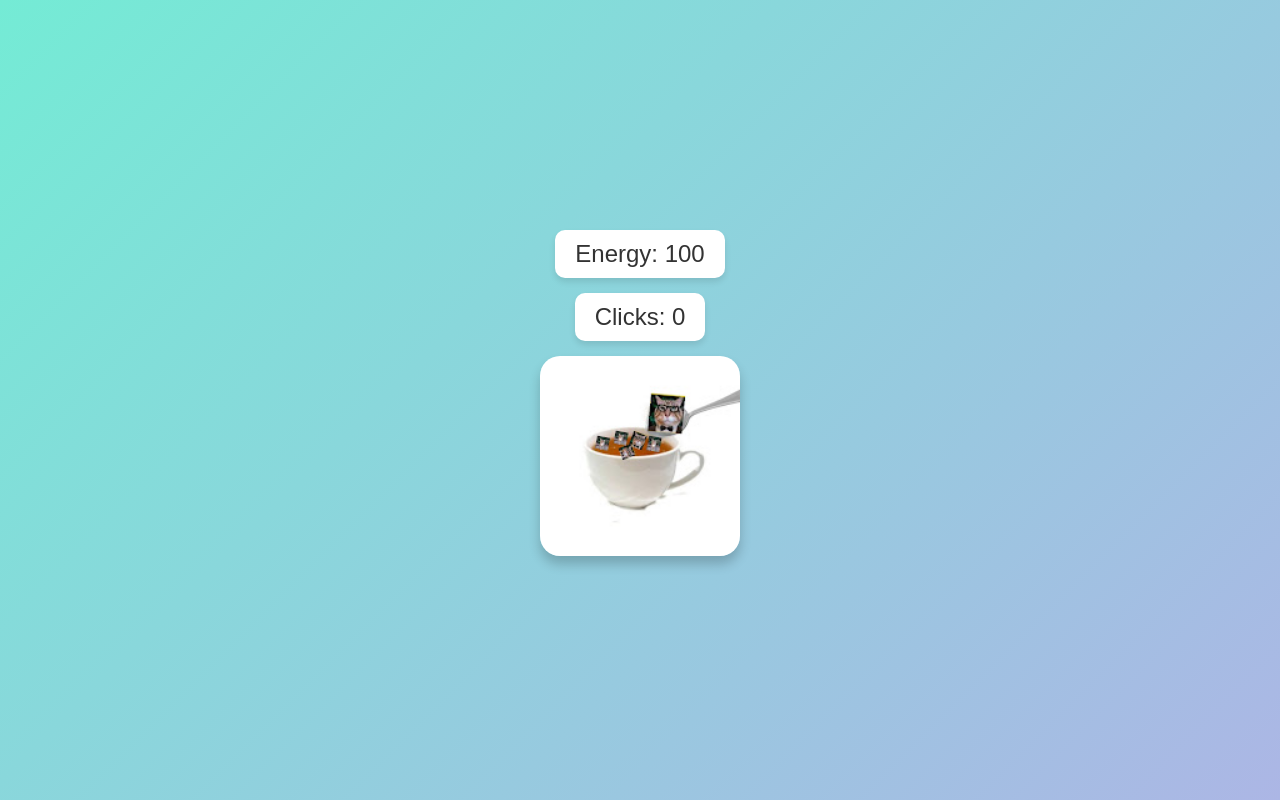
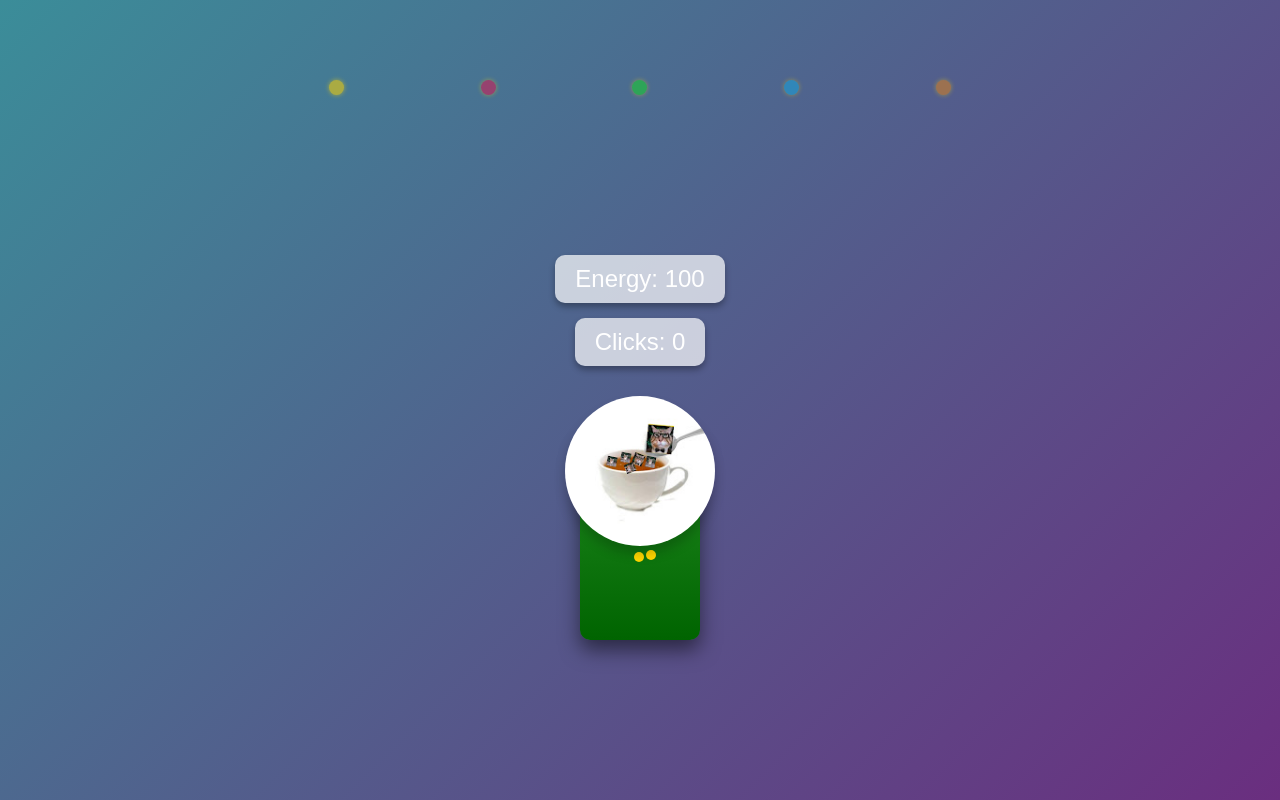
Before and after one commit to Shop-tea-with-trojan/clicker, a plain HTML site: page index.html in a window 1280 px wide. Drawn offline with Linux system fonts and the light colour scheme.

Commit message:
Add files via upload

```diff
--- a/index.html
+++ b/index.html
@@ -13,42 +13,172 @@
             height: 100vh;
             margin: 0;
             font-family: 'Arial', sans-serif;
-            background: linear-gradient(135deg, #74ebd5, #acb6e5);
-            color: #333;
+            background: linear-gradient(135deg, #3b8d99, #6a2e7f);
+            color: #fff;
+            overflow: hidden;
+            position: relative;
         }
         #energy, #clicks {
             font-size: 24px;
             margin-bottom: 15px;
             padding: 10px 20px;
-            background: #fff;
+            background: rgba(255, 255, 255, 0.7);
             border-radius: 10px;
-            box-shadow: 0 4px 6px rgba(0, 0, 0, 0.1);
-        }
-        img {
-            width: 200px;
-            height: 200px;
-            object-fit: cover;
-            border-radius: 20px;
-            transition: transform 0.2s;
-            box-shadow: 0 8px 12px rgba(0, 0, 0, 0.2);
-        }
-        img:active {
-            transform: scale(0.95);
+            box-shadow: 0 4px 6px rgba(0, 0, 0, 0.3);
         }
         #message {
             font-size: 18px;
-            color: #d9534f;
+            color: #f8d7da;
             margin-top: 15px;
             text-align: center;
             font-weight: bold;
+        }
+        /* Новый год - гирлянда */
+        .garland {
+            position: absolute;
+            top: 10%;
+            left: 50%;
+            transform: translateX(-50%);
+            display: flex;
+            justify-content: space-evenly;
+            width: 70%;
+            animation: twinkle 1.5s infinite alternate;
+        }
+        .light {
+            width: 15px;
+            height: 15px;
+            background-color: #FFD700;
+            border-radius: 50%;
+            box-shadow: 0 0 5px #FFD700;
+            animation: blink 1.5s infinite alternate;
+        }
+        .light:nth-child(1) { animation-delay: 0s; }
+        .light:nth-child(2) { background-color: #ff0044; animation-delay: 0.2s; }
+        .light:nth-child(3) { background-color: #00ff00; animation-delay: 0.4s; }
+        .light:nth-child(4) { background-color: #00bfff; animation-delay: 0.6s; }
+        .light:nth-child(5) { background-color: #ff8c00; animation-delay: 0.8s; }
+
+        @keyframes twinkle {
+            0% { opacity: 0.6; }
+            50% { opacity: 1; }
+            100% { opacity: 0.6; }
+        }
+
+        @keyframes blink {
+            0% { opacity: 0.5; }
+            50% { opacity: 1; }
+            100% { opacity: 0.5; }
+        }
+
+        /* Ёлка */
+        .tree {
+            position: absolute;
+            bottom: 20%;
+            width: 120px;
+            height: 200px;
+            background: linear-gradient(to top, #006400, #228B22);
+            border-radius: 10px;
+            box-shadow: 0 10px 20px rgba(0, 0, 0, 0.5);
+            overflow: hidden;
+            z-index: 1;
+        }
+        .tree::before {
+            content: "";
+            position: absolute;
+            bottom: -30px;
+            left: 0;
+            right: 0;
+            height: 30px;
+            background: #8B4513;
+        }
+        .tree .star {
+            position: absolute;
+            top: -20px;
+            left: 50%;
+            transform: translateX(-50%);
+            font-size: 30px;
+            color: #FFD700;
+        }
+        /* Элементы для украшения */
+        .ornament {
+            position: absolute;
+            top: 30%;
+            left: 50%;
+            transform: translateX(-50%);
+            width: 10px;
+            height: 10px;
+            background: #FFD700;
+            border-radius: 50%;
+            animation: bounce 2s infinite alternate;
+        }
+        .ornament:nth-child(2) { left: 45%; animation-delay: 0.5s; }
+        .ornament:nth-child(3) { left: 55%; animation-delay: 1s; }
+        .ornament:nth-child(4) { top: 60%; left: 45%; animation-delay: 1.5s; }
+        .ornament:nth-child(5) { top: 60%; left: 55%; animation-delay: 2s; }
+        @keyframes bounce {
+            0% {
+                transform: translateY(0);
+            }
+            50% {
+                transform: translateY(-10px);
+            }
+            100% {
+                transform: translateY(0);
+            }
+        }
+        /* Картинка для клика */
+        #tapImage {
+            width: 150px;
+            height: 150px;
+            border-radius: 50%;
+            display: flex;
+            align-items: center;
+            justify-content: center;
+            font-size: 20px;
+            color: white;
+            cursor: pointer;
+            box-shadow: 0 8px 12px rgba(0, 0, 0, 0.2);
+            transition: transform 0.2s;
+            z-index: 2;
+        }
+        #tapImage img {
+            width: 100%;
+            height: 100%;
+            border-radius: 50%;
+            object-fit: cover;
+        }
+        #tapImage:active {
+            transform: scale(0.95);
         }
     </style>
 </head>
 <body>
     <div id="energy">Energy: 100</div>
     <div id="clicks">Clicks: 0</div>
-    <img src="image1.jpg" alt="Tap here!" id="tapImage">
     <div id="message"></div>
+
+    <!-- Новогодние элементы -->
+    <div class="garland">
+        <div class="light"></div>
+        <div class="light"></div>
+        <div class="light"></div>
+        <div class="light"></div>
+        <div class="light"></div>
+    </div>
+    <div class="tree">
+        <div class="star">⭐</div>
+        <div class="ornament"></div>
+        <div class="ornament"></div>
+        <div class="ornament"></div>
+        <div class="ornament"></div>
+        <div class="ornament"></div>
+    </div>
+
+    <!-- Картинка для клика -->
+    <div id="tapImage">
+        <img src="image1.jpg" alt="Tap here!">
+    </div>
+
     <script>
         // Переменные
         let energy = 100;
```
